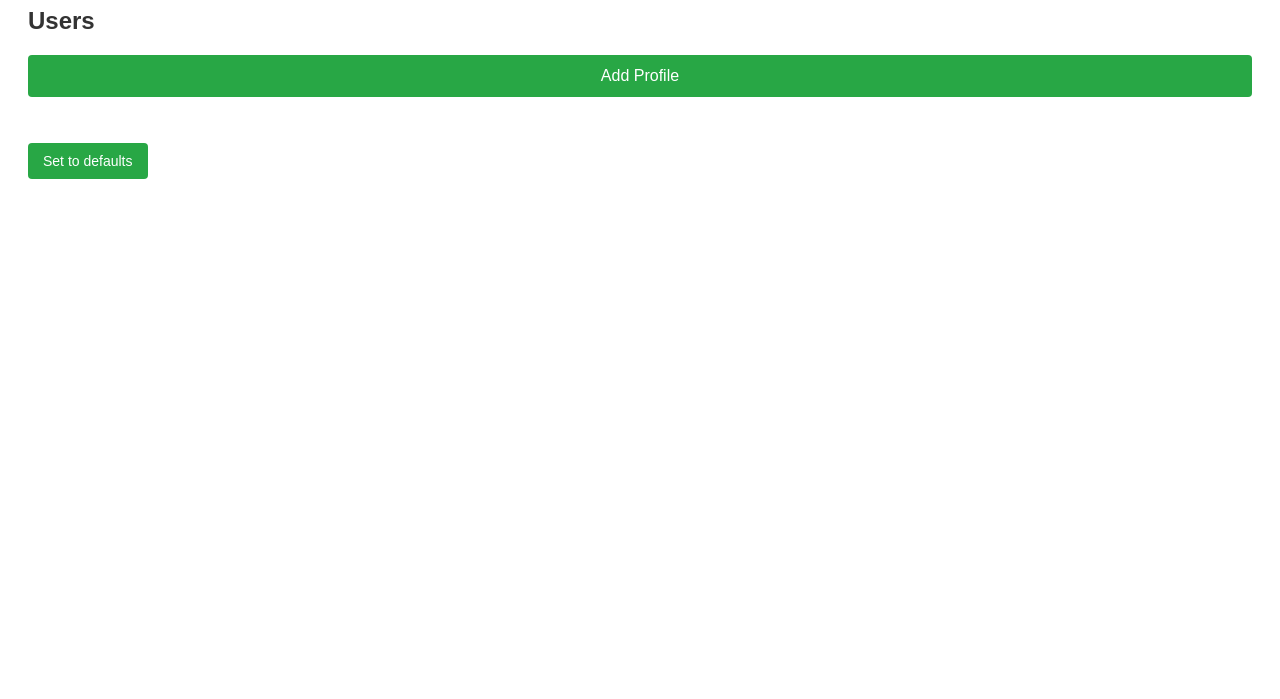
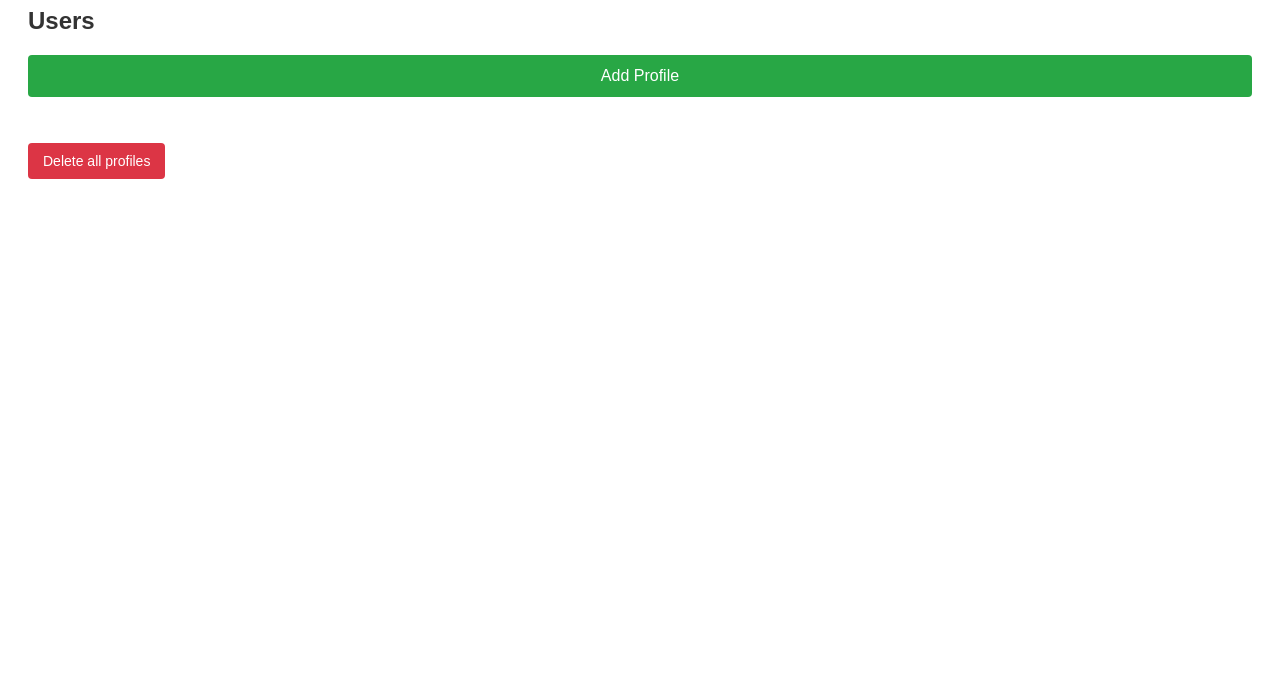
Before and after one commit to Advance-Technologies-Foundation/clio-satellite, a browser extension: page options.html in a window 1280 px wide. Shown: the part 101-800 px from the top of the page. Drawn offline with Linux system fonts and the light colour scheme.

Commit message:
fix delete profiles style

```diff
--- a/options.html
+++ b/options.html
@@ -11,7 +11,7 @@
     <h2>Users</h2>
     <button id="add-profile-btn" class="add-profile-button">Add Profile</button>
     <ul id="user-list"></ul>
-    <button id="set-to-defaults" class="default-button">Set to defaults</button>
+    <button id="set-to-defaults" class="default-button">Delete all profiles</button>
   </div>
 
   <!-- Profile Modal (for both Add and Edit) -->
--- a/styles/options.css
+++ b/styles/options.css
@@ -78,12 +78,16 @@ button:hover {
 }
 
 .default-button {
-  background-color: #28a745;
+  background-color: #dc3545; /* Make button red */
   margin-top: 15px;
 }
 
 .default-button:hover {
-  background-color: #218838;
+  background-color: #c82333;
+}
+
+.default-button:active {
+  background-color: #b02a37;
 }
 
 /* Modal styles */
```
